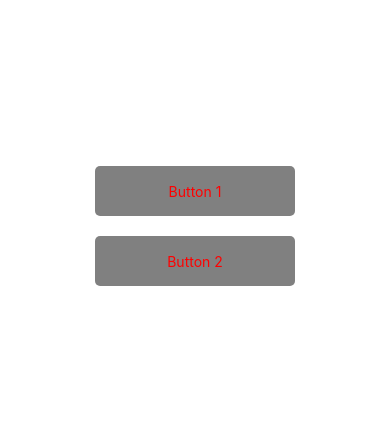
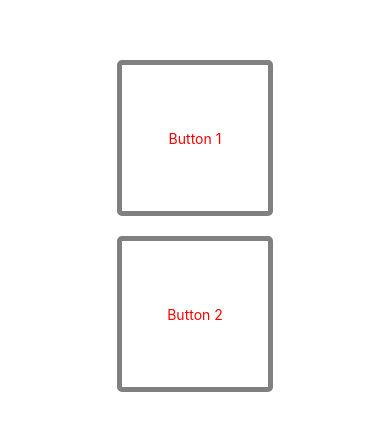
Before and after one commit to AllioNicholas/ClipSync, a React Native app: screen / in a window 390 px wide. Shown: the part 196-626 px from the top of the page. Built offline with nearby package versions, Linux system fonts and the light colour scheme.

Commit message:
Added smal adjustment to UI

```diff
--- a/src/components/Content/components/ActionButton/index.jsx
+++ b/src/components/Content/components/ActionButton/index.jsx
@@ -5,9 +5,10 @@ import styled from 'styled-components/native';
 const StyledTouchableView = styled.TouchableOpacity`
   justify-content: center;
   align-items: center;
-  background-color: grey;
-  height: 50;
-  width: 200;
+  border-color: grey;
+  border-width: 5;
+  aspect-ratio: 1;
+  width: 40%;
   margin: 10px;
   border-radius: 5;
 `;
```
